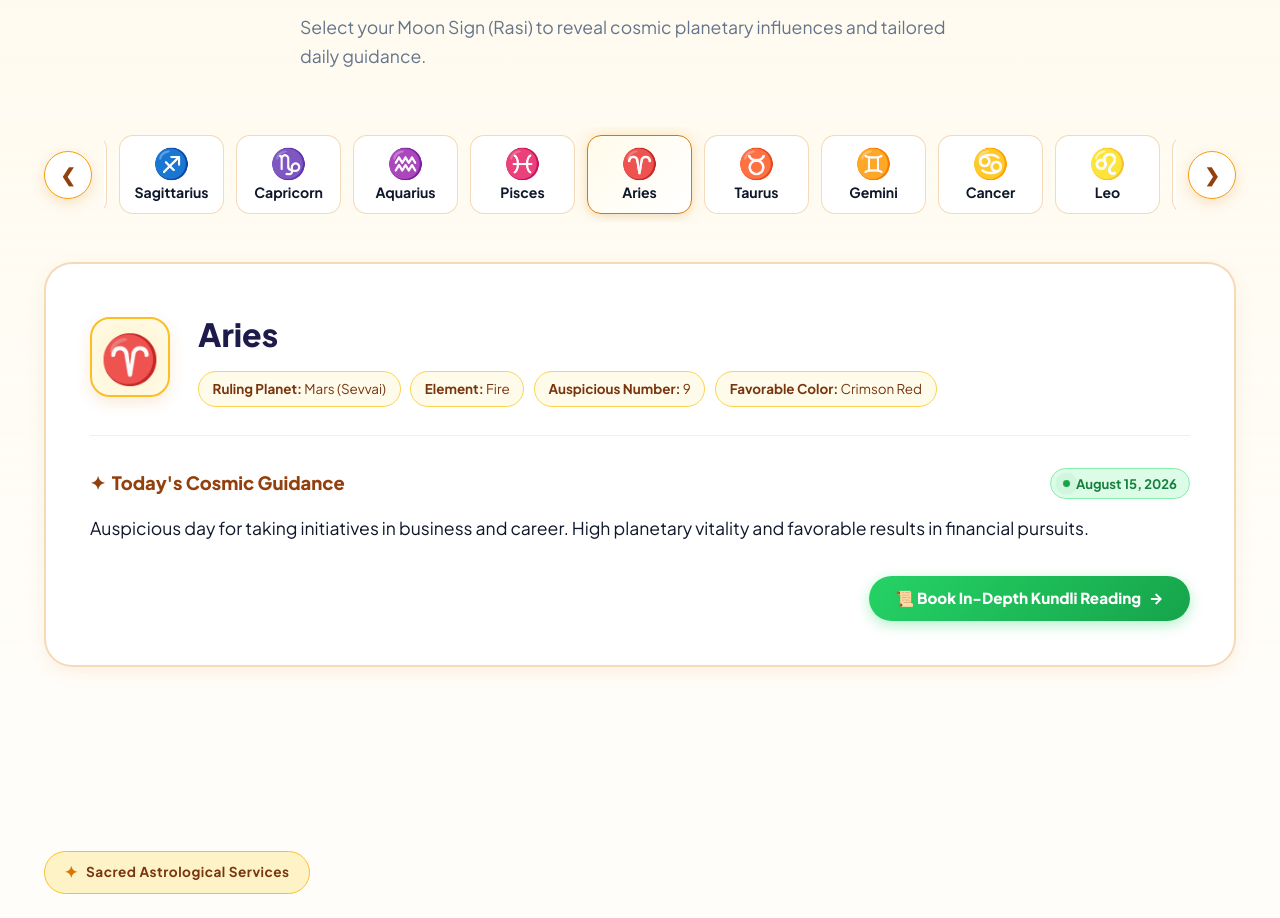
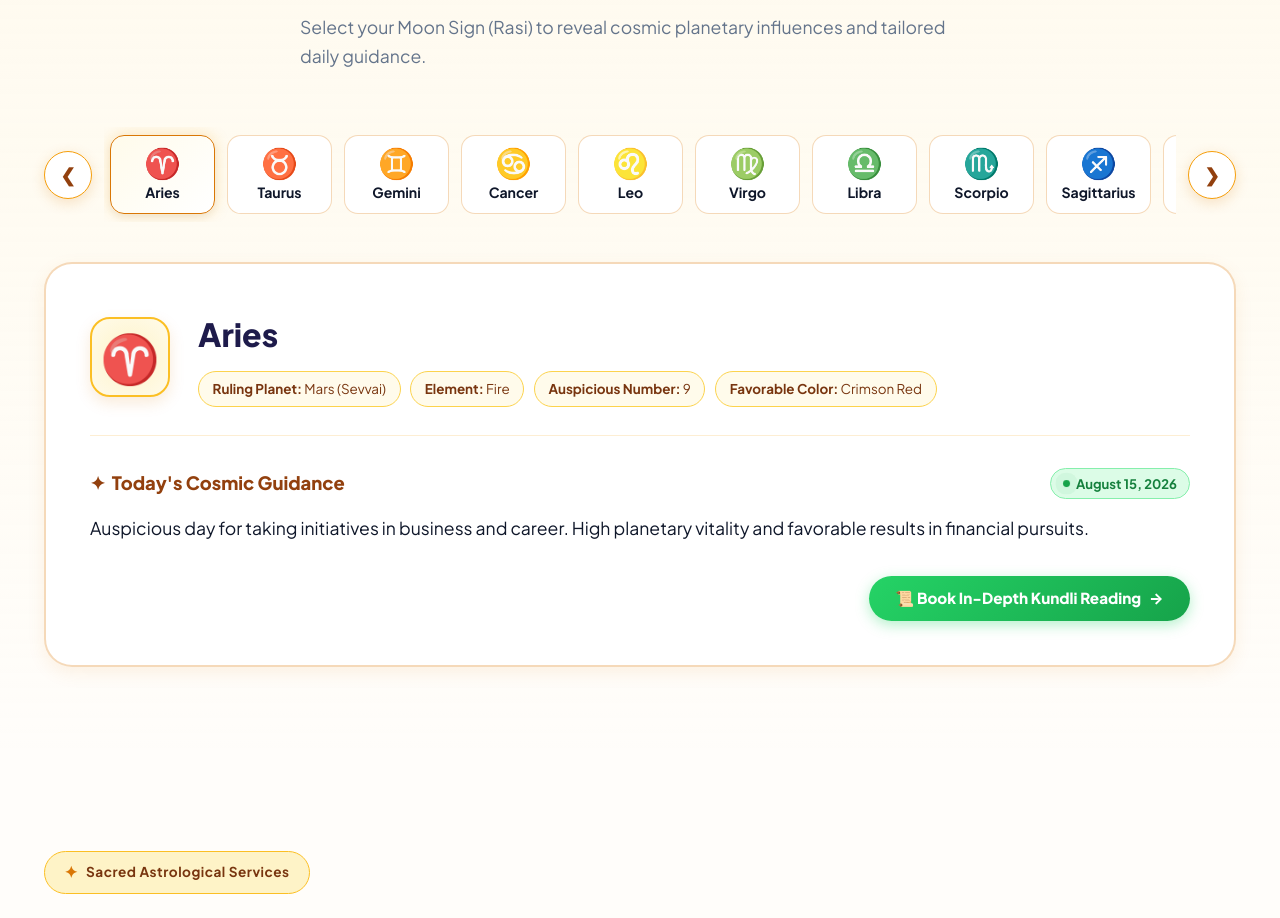
Before and after one commit to Rajrkrisna/Astro, a Next.js app: page / in a window 1280 px wide. Shown: the part 1242-2160 px from the top of the page. Built offline with nearby package versions, Linux system fonts and the light colour scheme; no server answers.

Commit message:
feat: enable continuous auto-rolling infinite loop on zodiac carousel

```diff
--- a/app/globals.css
+++ b/app/globals.css
@@ -889,21 +889,23 @@ button {
 .zodiac-scroll-track {
   display: flex;
   gap: 0.75rem;
-  overflow-x: auto;
-  scroll-behavior: smooth;
+  overflow-x: scroll;
+  scroll-behavior: auto;
   padding: 0.5rem 0.25rem;
-  scrollbar-width: thin;
-  scrollbar-color: var(--gold-400) transparent;
+  scrollbar-width: none; /* Hide scrollbar for clean rolling */
+  -ms-overflow-style: none;
   flex: 1;
+  user-select: none;
+  -webkit-overflow-scrolling: touch;
+  cursor: grab;
+}
+
+.zodiac-scroll-track:active {
+  cursor: grabbing;
 }
 
 .zodiac-scroll-track::-webkit-scrollbar {
-  height: 6px;
-}
-
-.zodiac-scroll-track::-webkit-scrollbar-thumb {
-  background: var(--gold-300);
-  border-radius: 9999px;
+  display: none;
 }
 
 .zodiac-nav-arrow {
--- a/components/ZodiacWidget.jsx
+++ b/components/ZodiacWidget.jsx
@@ -15,12 +15,12 @@ export default function ZodiacWidget() {
   );
   const [isLoadingApi, setIsLoadingApi] = useState(false);
   const [todayDate, setTodayDate] = useState('');
+  const [isPaused, setIsPaused] = useState(false);
 
   const scrollContainerRef = useRef(null);
-  const activeTabRef = useRef(null);
-  const isAutoScrolling = useRef(false);
+  const animFrameRef = useRef(null);
 
-  // Triple zodiac dataset for seamless infinite / recursive horizontal scrolling
+  // Triple zodiac dataset (36 items) for endless smooth continuous loop
   const infiniteZodiacList = [...zodiacData, ...zodiacData, ...zodiacData];
 
   // Update date on mount & language change
@@ -45,49 +45,62 @@ export default function ZodiacWidget() {
     };
   }, [selectedSign, lang]);
 
-  // Center active tab smoothly whenever selectedSign changes
+  // Continuous Auto-Rolling Animation Loop (60 FPS smooth ticker)
   useEffect(() => {
-    if (activeTabRef.current && scrollContainerRef.current) {
-      isAutoScrolling.current = true;
-      activeTabRef.current.scrollIntoView({
-        behavior: 'smooth',
-        inline: 'center',
-        block: 'nearest',
-      });
+    const el = scrollContainerRef.current;
+    if (!el) return;
 
-      const timer = setTimeout(() => {
-        isAutoScrolling.current = false;
-      }, 400);
+    // Start in the middle set
+    const singleSetWidth = el.scrollWidth / 3;
+    if (el.scrollLeft === 0) {
+      el.scrollLeft = singleSetWidth;
+    }
 
-      return () => clearTimeout(timer);
-    }
-  }, [selectedSign]);
+    const rollSpeed = 0.65; // Smooth meditative scroll speed
 
-  // Infinite scroll boundary wrapper
-  const handleScroll = () => {
-    const el = scrollContainerRef.current;
-    if (!el || isAutoScrolling.current) return;
+    const roll = () => {
+      if (!isPaused && el) {
+        el.scrollLeft += rollSpeed;
 
-    const singleSetWidth = el.scrollWidth / 3;
-    if (el.scrollLeft <= 10) {
-      el.scrollLeft += singleSetWidth;
-    } else if (el.scrollLeft >= singleSetWidth * 2 - 10) {
-      el.scrollLeft -= singleSetWidth;
-    }
-  };
+        // Loop seamlessly when passing through sets
+        if (el.scrollLeft >= singleSetWidth * 2) {
+          el.scrollLeft -= singleSetWidth;
+        } else if (el.scrollLeft <= 5) {
+          el.scrollLeft += singleSetWidth;
+        }
+      }
+      animFrameRef.current = requestAnimationFrame(roll);
+    };
 
-  // Recursive Previous Arrow
+    animFrameRef.current = requestAnimationFrame(roll);
+
+    return () => {
+      if (animFrameRef.current) {
+        cancelAnimationFrame(animFrameRef.current);
+      }
+    };
+  }, [isPaused]);
+
+  // Manual Previous Sign (loops recursively)
   const handlePrevSign = () => {
     const currentIndex = zodiacData.findIndex((s) => s.id === selectedSign.id);
     const prevIndex = (currentIndex - 1 + zodiacData.length) % zodiacData.length;
     setSelectedSign(zodiacData[prevIndex]);
+
+    if (scrollContainerRef.current) {
+      scrollContainerRef.current.scrollBy({ left: -220, behavior: 'smooth' });
+    }
   };
 
-  // Recursive Next Arrow
+  // Manual Next Sign (loops recursively)
   const handleNextSign = () => {
     const currentIndex = zodiacData.findIndex((s) => s.id === selectedSign.id);
     const nextIndex = (currentIndex + 1) % zodiacData.length;
     setSelectedSign(zodiacData[nextIndex]);
+
+    if (scrollContainerRef.current) {
+      scrollContainerRef.current.scrollBy({ left: 220, behavior: 'smooth' });
+    }
   };
 
   return (
@@ -103,8 +116,17 @@ export default function ZodiacWidget() {
           <p className="section-subtitle">{t.zodiac.subtitle}</p>
         </div>
 
-        {/* Recursive Carousel with Side Navigation Arrows */}
-        <div className="zodiac-carousel-wrapper">
+        {/* Continuous Auto-Rolling Carousel in Loop with Side Controls */}
+        <div
+          className="zodiac-carousel-wrapper"
+          onMouseEnter={() => setIsPaused(true)}
+          onMouseLeave={() => setIsPaused(false)}
+          onTouchStart={() => setIsPaused(true)}
+          onTouchEnd={() => {
+            // Resume rolling 2 seconds after user finishes touching/swiping
+            setTimeout(() => setIsPaused(false), 2000);
+          }}
+        >
           <button
             type="button"
             className="zodiac-nav-arrow arrow-left"
@@ -116,20 +138,17 @@ export default function ZodiacWidget() {
           </button>
 
           <div
-            className="zodiac-scroll-track"
+            className="zodiac-scroll-track continuous-loop-track"
             ref={scrollContainerRef}
-            onScroll={handleScroll}
           >
             {infiniteZodiacList.map((sign, idx) => {
               const isSelected = selectedSign.id === sign.id;
               const signName = sign.names[lang] || sign.names.en;
-              // Attach ref to the middle set's active item for clean centering
-              const isMiddleSetActive = isSelected && idx >= 12 && idx < 24;
 
               return (
                 <button
                   key={`${sign.id}-${idx}`}
-                  ref={isMiddleSetActive ? activeTabRef : null}
+                  type="button"
                   onClick={() => setSelectedSign(sign)}
                   className={`zodiac-tab-pill ${isSelected ? 'active' : ''}`}
                 >
```
